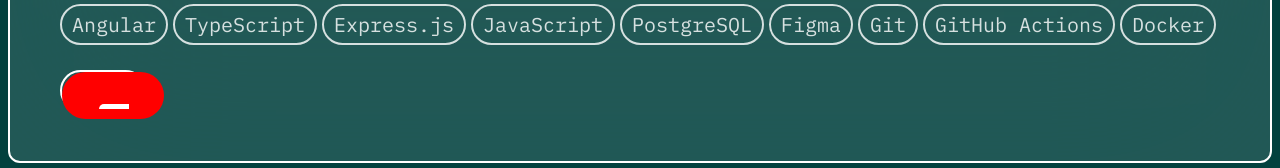
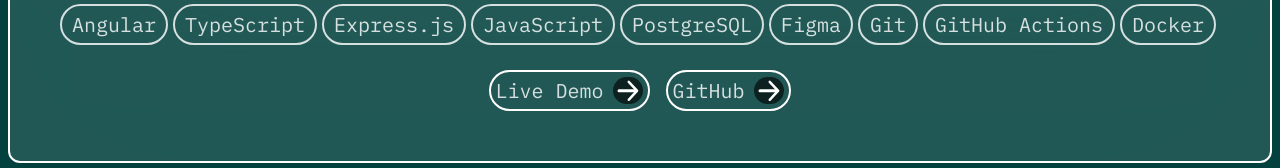
Before and after one commit to Heedix/portfolio, a React (Vite) app: page / in a window 1280 px wide. Shown: the part 2276-2444 px from the top of the page. Built offline with nearby package versions, Linux system fonts and the light colour scheme.

Commit message:
- added AnimatedLinkPill component

```diff
--- a/src/components/AnimatedLinkPill/AnimatedLinkPill.css
+++ b/src/components/AnimatedLinkPill/AnimatedLinkPill.css
@@ -1,6 +1,13 @@
+.animatedLinkPillLink{
+    margin-right: 40px;
+}
+
 .animatedLinkPill {
     position: relative;
-    width: fit-content;
+    display: flex;
+    justify-content: space-between;
+    align-items: center;
+    width: calc(100% + 25px);
     height: fit-content;
     padding: 5px;
     border: var(--border-color) 2px solid;
@@ -9,21 +16,40 @@
 
 .animatedLinkPillInnerContainer {
     position: absolute;
-    left: 0;
-    top: 0;
+    right: 5px;
+    display: flex;
+    justify-content: end;
+    align-items: center;
+    flex-direction: row;
+    background: var(--dark-color);
+    width: 30px;
+    height: calc(100% - 10px);
+    border-radius: 50px;
+    transition: width 0.5s;
+}
+
+.animatedLinkPillTextContainer {
+    z-index: 100;
+}
+
+.animatedLinkPillText {
+    text-wrap: nowrap;
+}
+
+.animatedLinkPillArrowContainer {
     display: flex;
     justify-content: center;
     align-items: center;
-    flex-direction: row;
-    width: 100%;
-    height: 100%;
-    padding: 5px 10px;
-    background-color: red;
-    border-radius: 50px;
+    margin-right: 3px;
+}
+
+.animatedLinkPillArrow {
+    width: 24px;
+    height: 24px;
 }
 
 .animatedLinkPill:hover .animatedLinkPillInnerContainer {
-    width: fit-content;
+    width: calc(100% - 10px);
 }
 
 .animatedLinkPillArrowContainer {
--- a/src/components/AnimatedLinkPill/AnimatedLinkPill.tsx
+++ b/src/components/AnimatedLinkPill/AnimatedLinkPill.tsx
@@ -11,15 +11,16 @@
     const [linkState] = useState(link);
 
     return (
-        <a href={linkState} className="animatedLinkPillLink">
+        <a href={linkState} target="_blank" className="animatedLinkPillLink">
             <div className="animatedLinkPill">
                 <div className="animatedLinkPillTextContainer">
-                    <p>{textState}</p>
+                    <p className="animatedLinkPillText">{textState}</p>
                 </div>
                 <div className="animatedLinkPillInnerContainer">
                     <div className="animatedLinkPillArrowContainer">
-                        <svg className="animatedLinkPillArrow" width="32" height="32" viewBox="0 0 32 32" fill="none" xmlns="http://www.w3.org/2000/svg">
-                            <rect width="60" height="10" x="2" y="27" fill="#fff" rx="5"/>
+                        <svg className="animatedLinkPillArrow" xmlns="http://www.w3.org/2000/svg" width="64" height="64" fill="none" viewBox="0 0 64 64">
+                            <rect width="49" height="8" x="4" y="27.579" fill="#fff" rx="4"/>
+                            <path fill="#fff" d="M58.405 28.832a4 4 0 0 1 0 5.494L36.303 57.72a3.231 3.231 0 0 1-4.73-4.402l17.45-19.036a4 4 0 0 0 0-5.406L31.572 9.84a3.23 3.23 0 0 1 4.73-4.402l22.102 23.394Z"/>
                         </svg>
                     </div>
                 </div>
--- a/src/components/PrijectSection/HeedixGallerySection/HeedixGallerySection.css
+++ b/src/components/PrijectSection/HeedixGallerySection/HeedixGallerySection.css
@@ -71,6 +71,14 @@
     gap: 15px;
 }
 
+.heedixGallerySectionLinks {
+    display: flex;
+    flex-direction: row;
+    justify-content: center;
+    width: 100%;
+    gap: 15px;
+}
+
 @keyframes border-fadein {
     from {
         border-color: transparent;
--- a/src/components/PrijectSection/HeedixGallerySection/HeedixGallerySection.tsx
+++ b/src/components/PrijectSection/HeedixGallerySection/HeedixGallerySection.tsx
@@ -65,7 +65,8 @@
                 </div>
             </div>
             <div className="heedixGallerySectionLinks">
-                <AnimatedLinkPill text={'GitHub'} link={'https://github.com/Heedix/heedix-gallery'}/>
+                <AnimatedLinkPill text={'Live Demo'} link={'https://heedix.de'}/>
+                <AnimatedLinkPill text={'GitHub'} link={'https://github.com/Heedix/heedix-gallery/'}/>
             </div>
         </div>
     )
--- a/src/index.css
+++ b/src/index.css
@@ -1,6 +1,7 @@
 @import url('https://fonts.googleapis.com/css2?family=IBM+Plex+Mono:wght@400;700&display=swap');
 
 :root {
+  --dark-color: #000000A0;
   --border-color: #FFF;
   --font-color: #FFF;
   --divider-color: #FFFFFF75;
```
